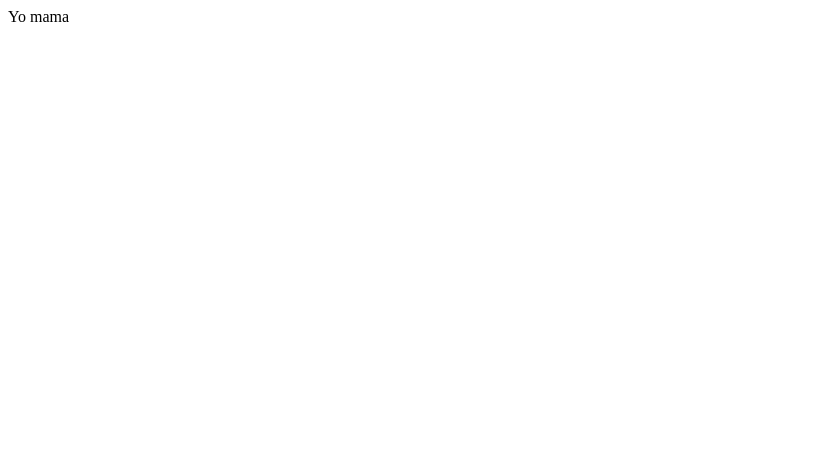
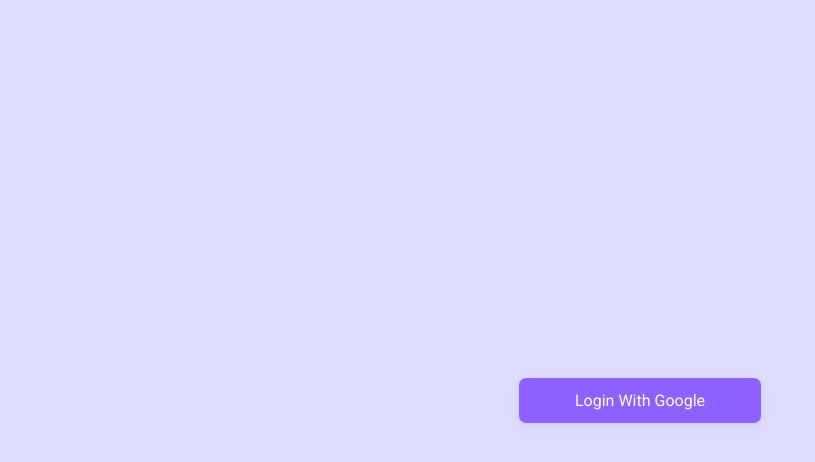
Before and after one commit to Cherifi-Houdaifa/ITUBE, a React app: page /login in a window 1280 px wide. Shown: the top 462 px of the page, without its empty margins (0-815 px from the left). Built offline with nearby package versions, Linux system fonts and the light colour scheme.

Commit message:
added The NavBar and the login page

```diff
--- a/src/App.jsx
+++ b/src/App.jsx
@@ -1,5 +1,18 @@
 import React from "react";
+import { BrowserRouter as Router, Routes, Route } from "react-router-dom";
+import "./styles/App.css";
+import NavBar from "./components/NavBar";
+import Login from "./pages/Login";
+import Home from "./pages/Home";
 
 export default function App () {
-    return <div>Yo mama</div>
+    return (
+        <Router>
+            <NavBar />
+            <Routes>
+                <Route path="/" element={<Home />}/>
+                <Route path="/login" element={<Login />}/>
+            </Routes>
+        </Router>
+    )
 }
--- /dev/null
+++ b/src/components/NavBar.jsx
@@ -0,0 +1,37 @@
+import React, { useEffect, useRef } from 'react';
+import { useLocation } from 'react-router-dom';
+import { getUser } from '../firebase';
+import '../styles/NavBar.css';
+
+export default function NavBar() {
+    const popup = useRef();
+    const nav = useRef();
+    const location = useLocation();
+
+    // hide navbar when in login page
+    useEffect(() => {
+        /login/i.test(location.pathname)
+            ? nav.current.classList.add('hide')
+            : nav.current.classList.remove('hide');
+    }, [location.pathname]);
+
+    return (
+        <nav ref={nav}>
+            <h1>ITube</h1>
+            <div className="data">
+                <div className="profile-pic">
+                    <img
+                        referrerPolicy="no-referrer"
+                        src={getUser() ? getUser().photoURL : ''}
+                        alt="Profile Picture"
+                        onClick={() => popup.current.classList.toggle('hide')}
+                    />
+                </div>
+                <div className="popup hide" ref={popup}>
+                    <div>Channel</div>
+                    <div>Logout</div>
+                </div>
+            </div>
+        </nav>
+    );
+}
--- /dev/null
+++ b/src/firebase.js
@@ -0,0 +1,26 @@
+import { initializeApp } from 'firebase/app';
+import { getAuth, GoogleAuthProvider, signInWithPopup, signOut, browserLocalPersistence, setPersistence } from "firebase/auth";
+const config = {
+    apiKey: process.env.apiKey,
+    authDomain: process.env.authDomain,
+    projectId: process.env.projectId,
+    storageBucket: process.env.storageBucket,
+    messagingSenderId: process.env.messagingSenderId,
+    appId: process.env.appId,
+};
+
+// Initialize Firebase
+const app = initializeApp(config);
+
+export const auth = getAuth(app);
+const provider = new GoogleAuthProvider();
+
+export async function logIn () {
+    return await signInWithPopup(auth, provider);
+}
+export function logOut () {
+    signOut(auth);
+}
+export function getUser () {
+    return auth.currentUser;
+}
--- /dev/null
+++ b/src/pages/Home.jsx
@@ -0,0 +1,11 @@
+import React, { useEffect } from 'react';
+import { useNavigate } from 'react-router-dom';
+import { getUser } from '../firebase';
+
+export default function Home() {
+    const navigate = useNavigate()
+    useEffect(() => {
+        getUser() || navigate("/login");
+    })
+    return <div>Home</div>;
+}
--- /dev/null
+++ b/src/pages/Login.jsx
@@ -0,0 +1,16 @@
+import React from 'react';
+import { useNavigate } from 'react-router-dom';
+import '../styles/Login.css';
+import { logIn } from "../firebase";
+
+export default function Login() {
+    const navigate = useNavigate();
+    return (
+        <div className="login-content">
+            <div onClick={async () => {
+                await logIn();
+                navigate("/");
+            }}>Login With Google</div>
+        </div>
+    );
+}
--- /dev/null
+++ b/src/styles/App.css
@@ -0,0 +1,6 @@
+@import url('https://fonts.googleapis.com/css2?family=Roboto&display=swap');
+
+body {
+    margin: 0;
+    font-family: 'Roboto', sans-serif;
+}
--- /dev/null
+++ b/src/styles/Login.css
@@ -0,0 +1,27 @@
+div.login-content {
+    height: 100vh;
+    background-color: #deddff;
+    display: flex;
+    justify-content: center;
+    align-items: center;
+}
+div.login-content > div {
+    display: inline-block;
+    outline: 0;
+    cursor: pointer;
+    border: none;
+    padding: 0 56px;
+    height: 45px;
+    line-height: 45px;
+    border-radius: 7px;
+    background-color: #8c61ff;
+    color: white;
+    font-weight: 400;
+    font-size: 16px;
+    box-shadow: 0 4px 14px 0 #bcbaff63;
+    transition: background 0.2s ease, color 0.2s ease, box-shadow 0.2s ease;
+}
+div.login-content > div:hover {
+    background: #8c61ffe6;
+    box-shadow: 0 6px 20px #bcbaff3b;
+}
--- /dev/null
+++ b/src/styles/NavBar.css
@@ -0,0 +1,56 @@
+nav {
+    height: 55px;
+    background-color: #8c61ff;
+    color: #deddff;
+    display: flex;
+    justify-content: space-between;
+    align-items: center;
+    position: relative;
+}
+nav > h1 {
+    margin: 0;
+    font-weight: 500;
+    font-size: 2.6rem;
+    margin-left: 50px;
+}
+nav > div.data {
+    margin-right: 60px;
+    width: 40px;
+    height: 40px;
+}
+nav > div.data > div.profile-pic {
+    width: 100%;
+    height: 100%;
+}
+nav > div.data > div.profile-pic > img {
+    width: 100%;
+    height: 100%;
+    border-radius: 50%;
+    cursor: pointer;
+}
+div.data > div.popup {
+    position: absolute;
+    display: flex;
+    flex-direction: column;
+    background-color: #ffffff;
+    width: 130px;
+    top: 100%;
+    right: 5%;
+    box-shadow: 0 1.6px 3.6px 0 rgb(0 0 0 / 13%), 0 0.3px 0.9px 0 rgb(0 0 0 / 11%);
+    z-index: 10;
+}
+div.data > div.popup > div {
+    height: 40px;
+    display: flex;
+    justify-content: center;
+    align-items: center;
+    color: #8c61ff;
+    transition: all 0.2s;
+    cursor: pointer;
+}
+div.data > div.popup > div:hover {
+    background-color: #deddff;
+}
+.hide {
+    display: none !important;
+}
```
